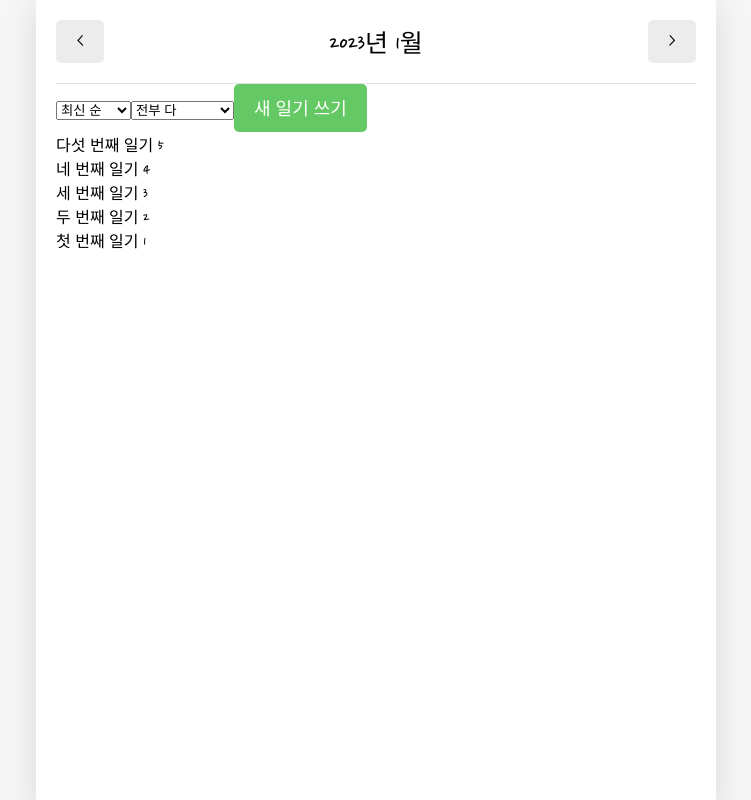
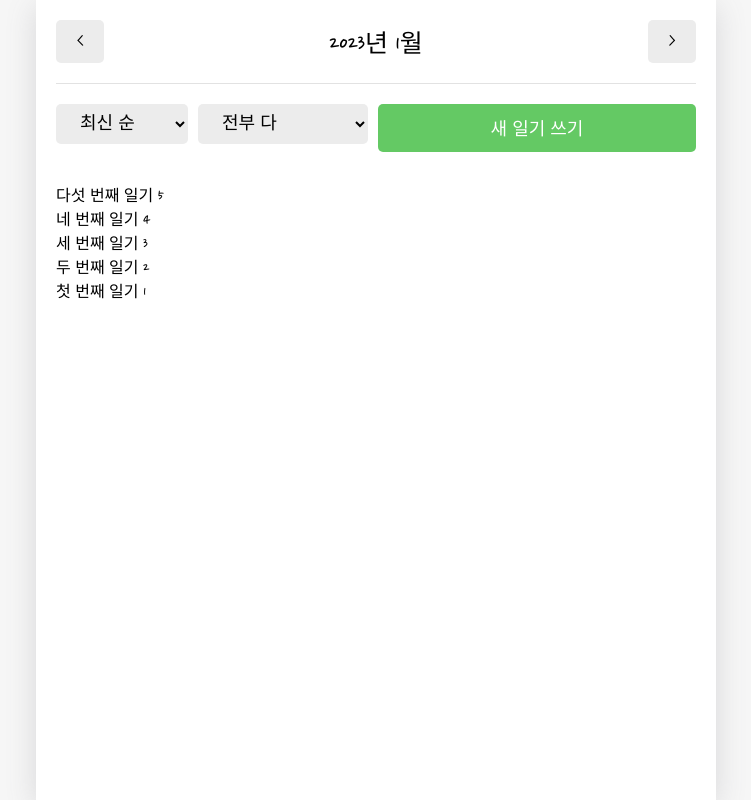
Before and after one commit to Lee-Sunho/emotion_diary, a React (Create React App) app: page / in a window 1280 px wide. Shown: the whole page, without its empty margins (264-1015 px from the left). Built offline with nearby package versions, Linux system fonts and the light colour scheme; the HTML template or start-up script is replaced by a standard one; a web font is replaced by a local one.

Commit message:
style: dirayList 메뉴 부분 스타일링

```diff
--- a/src/App.css
+++ b/src/App.css
@@ -94,3 +94,35 @@
   width: 25%;
   justify-content: end;
 }
+
+/* DiaryList */
+.DiaryList .menu_wrapper {
+  margin-top: 20px;
+  margin-bottom: 30px;
+  display: flex;
+  justify-content: space-between;
+}
+
+.DiaryList .menu_wrapper .right_col {
+  flex-grow: 1;
+}
+
+.DiaryList .menu_wrapper .right_col button {
+  width: 100%;
+}
+
+.DiaryList .ControlMenu {
+  margin-right: 10px;
+  border: none;
+  border-radius: 5px;
+  background-color: #ececec;
+
+  padding-top: 10px;
+  padding-bottom: 10px;
+  padding-left: 20px;
+  padding-right: 20px;
+
+  cursor: pointer;
+  font-family: "Nanum Pen Script";
+  font-size: 18px;
+}
--- a/src/components/DiaryList.js
+++ b/src/components/DiaryList.js
@@ -15,7 +15,11 @@
 
 const ControlMenu = ({ value, onChange, optionList }) => {
   return (
-    <select value={value} onChange={(e) => onChange(e.target.value)}>
+    <select
+      className="ControlMenu"
+      value={value}
+      onChange={(e) => onChange(e.target.value)}
+    >
       {optionList.map((it, idx) => (
         <option key={idx} value={it.value}>
           {it.name}
@@ -54,7 +58,9 @@
   };
 
   return (
-    <div>
+    <div className="DiaryList">
+      <div className="menu_wrapper">
+        <div className="left_col">
           <ControlMenu
             value={sortType}
             onChange={setSortType}
@@ -65,11 +71,16 @@
             onChange={setFilter}
             optionList={filterOptionList}
           />
+        </div>
+        <div className="right_col">
           <MyButton
             type={"positive"}
             text={"새 일기 쓰기"}
             onclick={() => navigate("/new")}
           />
+        </div>
+      </div>
+
       {getProcessedDiaryList().map((it) => (
         <div key={it.id}>
           {it.content} {it.emotion}
```
Lines whose indentation alone changed are shown as unchanged.
